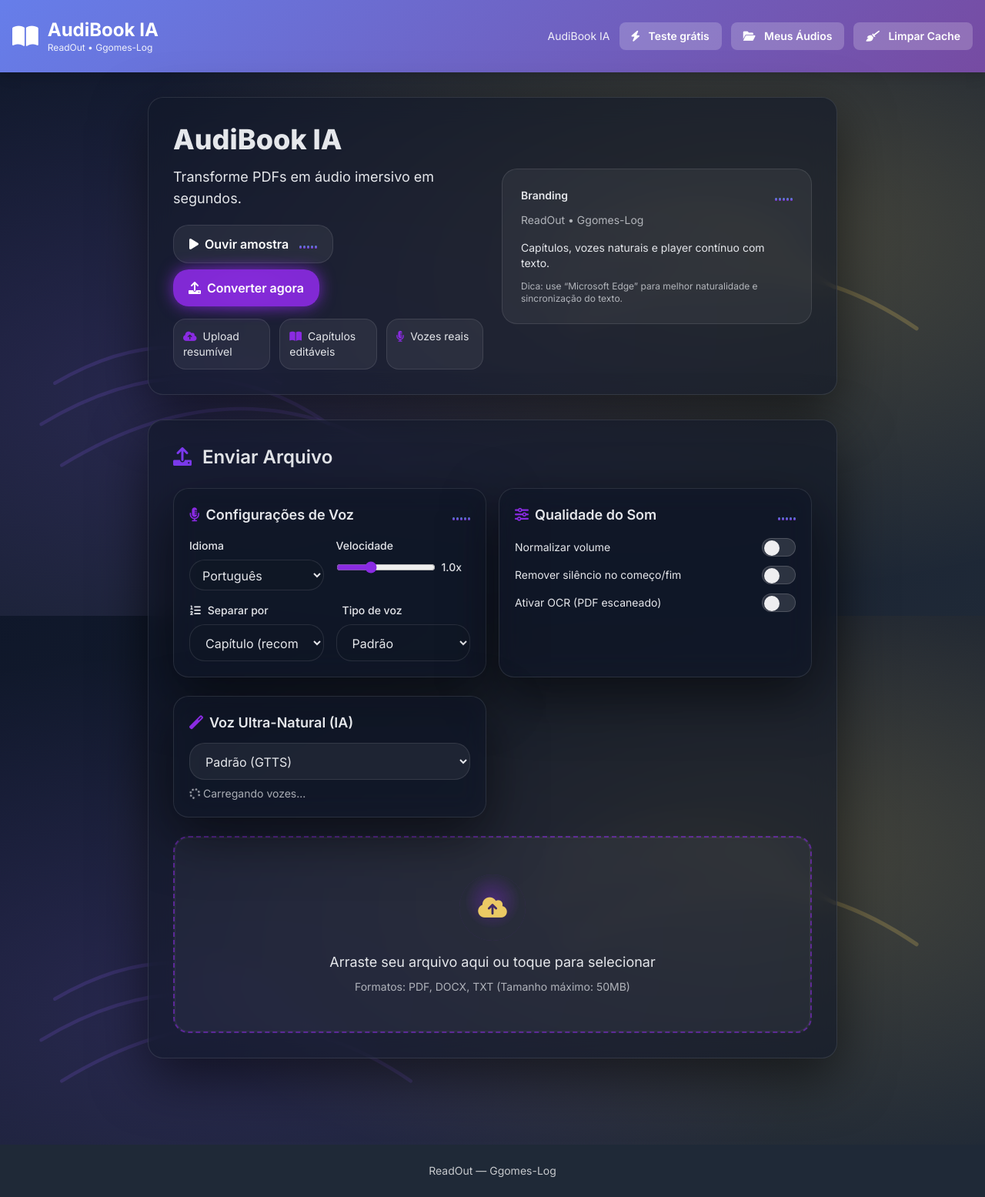
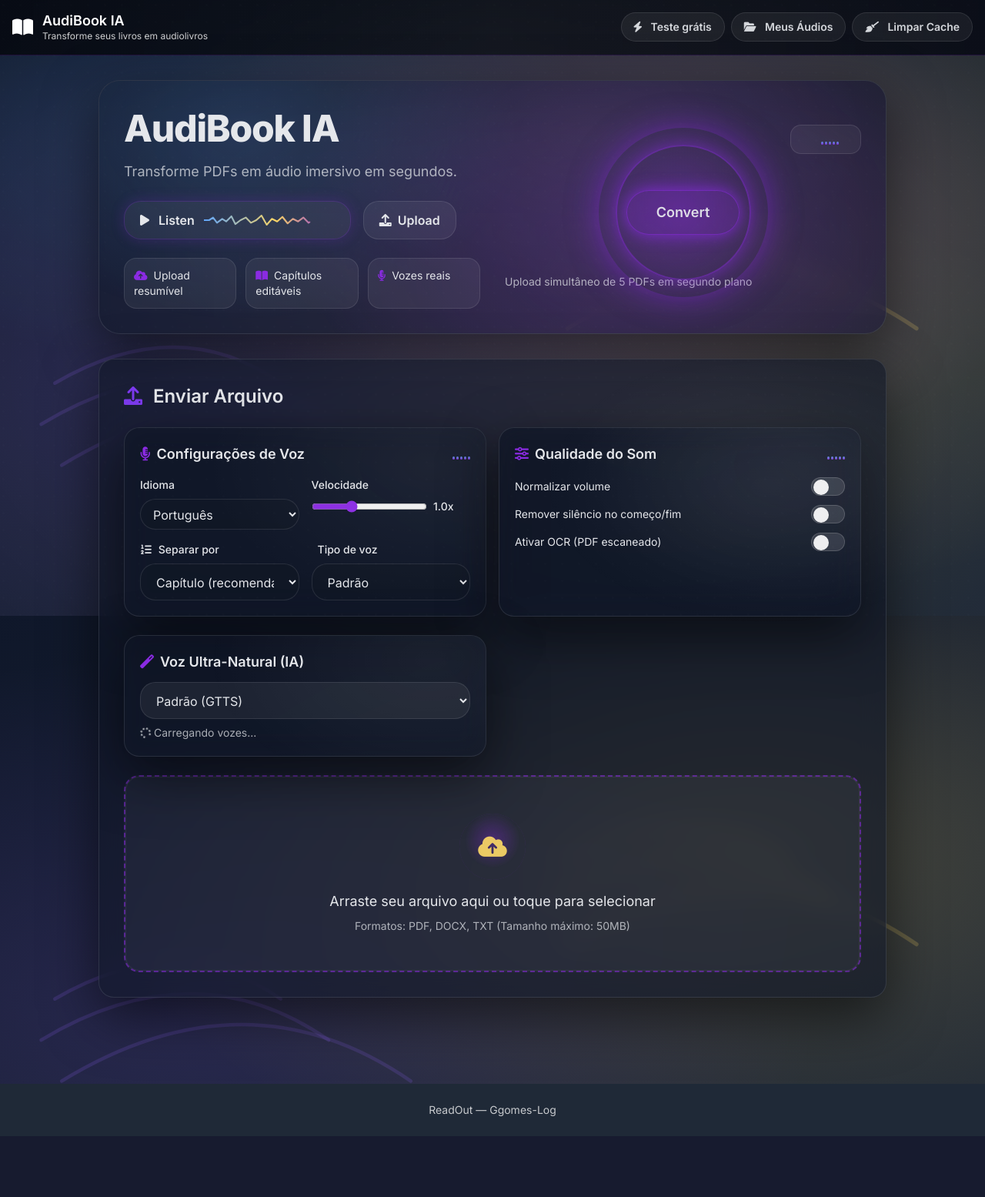
Before and after one commit to gutemberggomes42-sys/PDF, a Flask app: page / in a window 1280 px wide. Shown: the whole page at 77% size. After the commit the page ends 1476 px from the top, so only its background shows below. Run offline with Flask 3, Linux system fonts and the light colour scheme; data that the repository does not hold is empty; some libraries are stand-ins or nearby versions.

Commit message:
UI: aplicar layout Deep Space igual à referência

```diff
--- a/templates/index.html
+++ b/templates/index.html
@@ -29,7 +29,9 @@
             --ro-radius: 20px;
         }
         .gradient-bg {
-            background: linear-gradient(135deg, #667eea 0%, #764ba2 100%);
+            background: linear-gradient(90deg, rgba(7, 10, 18, 0.92) 0%, rgba(13, 17, 23, 0.78) 50%, rgba(9, 12, 22, 0.92) 100%);
+            border-bottom: 1px solid rgba(138, 43, 226, 0.18);
+            backdrop-filter: blur(10px);
         }
         body {
             background-image: url('/static/brand/background.svg');
@@ -39,6 +41,28 @@
             background-color: var(--ro-bg);
             color: var(--ro-text);
             font-family: Inter, ui-sans-serif, system-ui, -apple-system, Segoe UI, Roboto, Helvetica, Arial, "Apple Color Emoji", "Segoe UI Emoji";
+        }
+        body::before {
+            content: '';
+            position: fixed;
+            inset: 0;
+            pointer-events: none;
+            background:
+                radial-gradient(900px 480px at 18% 22%, rgba(96, 165, 250, 0.18), rgba(96, 165, 250, 0) 60%),
+                radial-gradient(900px 540px at 62% 35%, rgba(138, 43, 226, 0.22), rgba(138, 43, 226, 0) 65%),
+                radial-gradient(820px 520px at 70% 76%, rgba(246, 211, 101, 0.10), rgba(246, 211, 101, 0) 70%),
+                radial-gradient(1100px 700px at 45% 60%, rgba(255, 255, 255, 0.05), rgba(255, 255, 255, 0) 70%);
+            mix-blend-mode: screen;
+            opacity: 0.9;
+        }
+        body::after {
+            content: '';
+            position: fixed;
+            inset: 0;
+            pointer-events: none;
+            background:
+                radial-gradient(circle at 20% 30%, rgba(255, 255, 255, 0.07) 0 1px, rgba(255, 255, 255, 0) 2px) 0 0/22px 22px;
+            opacity: 0.18;
         }
         main {
             padding-bottom: 220px;
@@ -270,6 +294,120 @@
         }
         .btn-primary.btn-glow {
             box-shadow: 0 0 20px rgba(138, 43, 226, 0.80);
+        }
+        .ds-nav-btn {
+            background: rgba(255, 255, 255, 0.06);
+            border: 1px solid rgba(255, 255, 255, 0.10);
+            border-radius: var(--ro-radius);
+            color: rgba(229, 231, 235, 0.92);
+        }
+        .ds-nav-btn:hover {
+            background: rgba(255, 255, 255, 0.09);
+        }
+        .ds-panel {
+            position: relative;
+            border-radius: var(--ro-radius) !important;
+            border: 1px solid rgba(138, 43, 226, 0.18) !important;
+            box-shadow: 0 0 15px rgba(138, 43, 226, 0.22), 0 24px 70px rgba(0, 0, 0, 0.45) !important;
+            overflow: hidden;
+        }
+        .ds-panel::after {
+            content: '';
+            position: absolute;
+            inset: 0;
+            pointer-events: none;
+            background: radial-gradient(420px 260px at 85% 20%, rgba(255, 255, 255, 0.06), rgba(255, 255, 255, 0) 70%);
+            opacity: 0.9;
+        }
+        .hero-shell {
+            position: relative;
+            border-radius: 28px;
+            border: 1px solid rgba(138, 43, 226, 0.22);
+            box-shadow: 0 0 24px rgba(138, 43, 226, 0.25), 0 40px 110px rgba(0, 0, 0, 0.55);
+            overflow: hidden;
+        }
+        .hero-shell::before {
+            content: '';
+            position: absolute;
+            inset: 0;
+            background:
+                radial-gradient(600px 420px at 18% 20%, rgba(96, 165, 250, 0.16), rgba(96, 165, 250, 0) 60%),
+                radial-gradient(720px 520px at 70% 55%, rgba(138, 43, 226, 0.24), rgba(138, 43, 226, 0) 65%),
+                radial-gradient(520px 320px at 62% 20%, rgba(255, 255, 255, 0.06), rgba(255, 255, 255, 0) 70%);
+            opacity: 0.95;
+            pointer-events: none;
+        }
+        .hero-actions {
+            display: flex;
+            gap: 16px;
+            align-items: center;
+            flex-wrap: wrap;
+        }
+        .hero-listen {
+            border-radius: 22px;
+            border: 1px solid rgba(138, 43, 226, 0.24);
+            background: rgba(255, 255, 255, 0.05);
+            box-shadow: 0 0 18px rgba(138, 43, 226, 0.22);
+        }
+        .hero-wave {
+            height: 18px;
+            width: 170px;
+            display: inline-block;
+        }
+        .hero-wave polyline {
+            fill: none;
+            stroke-width: 2.5;
+            stroke-linecap: round;
+            stroke-linejoin: round;
+            stroke-dasharray: 220;
+            stroke-dashoffset: 0;
+        }
+        .eq-on .hero-wave polyline {
+            animation: waveMove 1.2s linear infinite;
+        }
+        @keyframes waveMove {
+            0% { stroke-dashoffset: 0; opacity: 0.9; }
+            100% { stroke-dashoffset: -220; opacity: 1; }
+        }
+        .hero-convert-wrap {
+            position: relative;
+            display: grid;
+            place-items: center;
+            min-height: 120px;
+        }
+        .hero-ring {
+            position: absolute;
+            width: 220px;
+            height: 220px;
+            border-radius: 999px;
+            background: radial-gradient(circle at 50% 50%, rgba(138, 43, 226, 0.25), rgba(138, 43, 226, 0) 62%);
+            box-shadow: 0 0 40px rgba(138, 43, 226, 0.55);
+        }
+        .hero-ring::after {
+            content: '';
+            position: absolute;
+            inset: 22px;
+            border-radius: 999px;
+            border: 2px solid rgba(138, 43, 226, 0.45);
+            box-shadow: 0 0 28px rgba(138, 43, 226, 0.6);
+        }
+        .hero-convert {
+            position: relative;
+            padding: 14px 38px;
+            border-radius: 999px;
+            border: 1px solid rgba(138, 43, 226, 0.55);
+            background: rgba(138, 43, 226, 0.18);
+            color: rgba(229, 231, 235, 0.95);
+            box-shadow: 0 0 20px rgba(138, 43, 226, 0.80);
+        }
+        .hero-mini-eq {
+            width: 92px;
+            height: 38px;
+            border-radius: 14px;
+            border: 1px solid rgba(255, 255, 255, 0.10);
+            background: rgba(255, 255, 255, 0.05);
+            display: grid;
+            place-items: center;
         }
         .chip-glass {
             background: rgba(255, 255, 255, 0.06);
@@ -568,36 +706,33 @@
             </div>
         </div>
     </div>
-    <header class="gradient-bg text-white shadow-lg">
-        <div class="container mx-auto px-4 py-6">
-            <div class="flex items-center justify-between">
+    <header class="gradient-bg text-white">
+        <div class="container mx-auto px-4 py-4">
+            <div class="flex items-center justify-between gap-4">
                 <div class="flex items-center space-x-3">
-                    <i class="fas fa-book-open text-3xl"></i>
+                    <i class="fas fa-book-open text-2xl"></i>
                     <div>
-                        <h1 class="text-2xl font-bold leading-tight">AudiBook IA</h1>
-                        <div class="text-xs opacity-90">ReadOut • Ggomes-Log</div>
+                        <h1 class="text-lg font-semibold leading-tight">AudiBook IA</h1>
+                        <div class="text-xs opacity-80">Transforme seus livros em audiolivros</div>
                     </div>
                 </div>
-                <div class="flex items-center space-x-3">
-                    <div class="hidden sm:flex items-center space-x-3">
-                        <span id="userLabel" class="text-sm opacity-90"></span>
-                        <button id="logoutBtn" class="hidden bg-white bg-opacity-20 hover:bg-opacity-30 text-white px-4 py-2 rounded-lg text-sm font-semibold transition">
-                            <i class="fas fa-sign-out-alt mr-2"></i>
-                            Sair
-                        </button>
-                    </div>
-                    <p class="text-sm opacity-90 hidden sm:block">AudiBook IA</p>
-                    <button id="openDemoBtn" class="bg-white bg-opacity-20 hover:bg-opacity-30 text-white px-4 py-2 rounded-lg text-sm font-semibold transition">
+                <div class="flex items-center gap-2">
+                    <span id="userLabel" class="hidden sm:inline text-xs opacity-80"></span>
+                    <button id="openDemoBtn" class="ds-nav-btn px-4 py-2 text-sm font-semibold transition">
                         <i class="fas fa-bolt mr-2"></i>
                         Teste grátis
                     </button>
-                    <button id="openLibraryBtn" class="bg-white bg-opacity-20 hover:bg-opacity-30 text-white px-4 py-2 rounded-lg text-sm font-semibold transition">
+                    <button id="openLibraryBtn" class="ds-nav-btn px-4 py-2 text-sm font-semibold transition">
                         <i class="fas fa-folder-open mr-2"></i>
                         Meus Áudios
                     </button>
-                    <button id="clearCacheBtn" class="bg-white bg-opacity-20 hover:bg-opacity-30 text-white px-4 py-2 rounded-lg text-sm font-semibold transition">
+                    <button id="clearCacheBtn" class="ds-nav-btn px-4 py-2 text-sm font-semibold transition">
                         <i class="fas fa-broom mr-2"></i>
                         Limpar Cache
+                    </button>
+                    <button id="logoutBtn" class="hidden ds-nav-btn px-4 py-2 text-sm font-semibold transition">
+                        <i class="fas fa-sign-out-alt mr-2"></i>
+                        Sair
                     </button>
                 </div>
             </div>
@@ -605,42 +740,60 @@
     </header>
 
     <main class="container mx-auto px-4 py-8">
-        <div class="max-w-4xl mx-auto">
+        <div class="max-w-5xl mx-auto">
             <section class="mb-8">
-                <div class="bg-white rounded-xl shadow-lg p-8">
-                    <div class="grid grid-cols-1 md:grid-cols-2 gap-6 items-center">
-                        <div>
-                            <h2 class="text-4xl font-extrabold leading-tight">AudiBook IA</h2>
-                            <p class="mt-3 text-lg">Transforme PDFs em áudio imersivo em segundos.</p>
-                            <div class="mt-5 flex flex-wrap gap-2">
-                                <button id="heroDemoBtn" class="chip-glass text-white px-5 py-3 font-semibold transition btn-pill">
-                                    <i class="fas fa-play mr-2"></i>Ouvir amostra
-                                    <span class="eq" aria-hidden="true"><span></span><span></span><span></span><span></span><span></span></span>
+                <div class="bg-white shadow-lg p-8 hero-shell">
+                    <div class="relative grid grid-cols-1 lg:grid-cols-2 gap-8 items-center">
+                        <div class="relative">
+                            <h2 class="text-5xl font-extrabold leading-tight tracking-tight">AudiBook IA</h2>
+                            <p class="mt-3 text-lg" style="color: var(--ro-muted);">Transforme PDFs em áudio imersivo em segundos.</p>
+
+                            <div class="mt-6 hero-actions">
+                                <button id="heroDemoBtn" class="hero-listen px-5 py-3 font-semibold transition">
+                                    <span class="inline-flex items-center gap-3">
+                                        <i class="fas fa-play"></i>
+                                        <span>Listen</span>
+                                        <svg class="hero-wave" viewBox="0 0 200 20" aria-hidden="true">
+                                            <defs>
+                                                <linearGradient id="waveGrad" x1="0" x2="1" y1="0" y2="0">
+                                                    <stop offset="0%" stop-color="#60a5fa" />
+                                                    <stop offset="55%" stop-color="#f6d365" />
+                                                    <stop offset="100%" stop-color="#8a2be2" />
+                                                </linearGradient>
+                                            </defs>
+                                            <polyline stroke="url(#waveGrad)" points="0,10 8,10 14,6 20,14 28,8 34,12 42,4 48,16 56,10 64,6 72,14 80,10 88,3 96,17 104,8 112,12 120,5 128,15 136,8 144,12 152,6 160,14 168,9 176,11 184,7 192,13 200,10"></polyline>
+                                        </svg>
+                                    </span>
                                 </button>
-                                <a href="#upload" class="btn-primary text-white px-5 py-3 font-semibold transition btn-pill btn-glow">
-                                    <i class="fas fa-upload mr-2"></i>Converter agora
+                                <a href="#upload" class="chip-glass px-5 py-3 font-semibold transition btn-pill">
+                                    <i class="fas fa-upload mr-2"></i>Upload
                                 </a>
                             </div>
-                            <div class="mt-4 grid grid-cols-1 sm:grid-cols-3 gap-3 text-sm">
+
+                            <div class="mt-6 grid grid-cols-1 sm:grid-cols-3 gap-3 text-sm">
                                 <div class="chip-glass p-3"><i class="fas fa-cloud-upload-alt mr-2" style="color: var(--ro-accent)"></i>Upload resumível</div>
                                 <div class="chip-glass p-3"><i class="fas fa-book-open mr-2" style="color: var(--ro-accent)"></i>Capítulos editáveis</div>
                                 <div class="chip-glass p-3"><i class="fas fa-microphone-alt mr-2" style="color: var(--ro-accent)"></i>Vozes reais</div>
                             </div>
                         </div>
-                        <div class="rounded-xl p-6 border" style="background: rgba(255,255,255,0.05); border-color: var(--ro-border);">
-                            <div class="flex items-center justify-between mb-3">
-                                <div class="text-sm font-semibold">Branding</div>
-                                <div class="eq" aria-hidden="true"><span></span><span></span><span></span><span></span><span></span></div>
+
+                        <div class="relative">
+                            <div class="flex items-center justify-end mb-4">
+                                <div class="hero-mini-eq">
+                                    <span class="eq" aria-hidden="true"><span></span><span></span><span></span><span></span><span></span></span>
+                                </div>
                             </div>
-                            <div class="text-sm" style="color: var(--ro-muted);">ReadOut • Ggomes-Log</div>
-                            <div class="mt-4 text-sm">Capítulos, vozes naturais e player contínuo com texto.</div>
-                            <div class="mt-3 text-xs" style="color: var(--ro-muted);">Dica: use “Microsoft Edge” para melhor naturalidade e sincronização do texto.</div>
+                            <div class="hero-convert-wrap">
+                                <div class="hero-ring" aria-hidden="true"></div>
+                                <a href="#upload" class="hero-convert text-lg font-semibold">Convert</a>
+                            </div>
+                            <div class="mt-5 text-sm" style="color: var(--ro-muted);">Upload simultâneo de 5 PDFs em segundo plano</div>
                         </div>
                     </div>
                 </div>
             </section>
             <!-- Upload Section -->
-            <section id="upload" class="bg-white rounded-xl shadow-lg p-8 mb-8">
+            <section id="upload" class="bg-white rounded-xl shadow-lg p-8 mb-8 ds-panel">
                 <h2 class="text-2xl font-semibold mb-6 text-gray-800">
                     <i class="fas fa-upload mr-2 text-purple-600"></i>
                     Enviar Arquivo
@@ -648,7 +801,7 @@
 
                 <!-- Conversion Options -->
                 <div class="grid grid-cols-1 lg:grid-cols-2 gap-4 mb-6">
-                    <div class="bg-white rounded-xl shadow-lg p-5">
+                    <div class="bg-white rounded-xl shadow-lg p-5 ds-panel">
                         <div class="flex items-center justify-between mb-4">
                             <div class="text-lg font-semibold"><i class="fas fa-microphone-alt mr-2" style="color: var(--ro-accent)"></i>Configurações de Voz</div>
                             <div class="eq" aria-hidden="true"><span></span><span></span><span></span><span></span><span></span></div>
@@ -693,7 +846,7 @@
                         </div>
                     </div>
 
-                    <div class="bg-white rounded-xl shadow-lg p-5">
+                    <div class="bg-white rounded-xl shadow-lg p-5 ds-panel">
                         <div class="flex items-center justify-between mb-4">
                             <div class="text-lg font-semibold"><i class="fas fa-sliders-h mr-2" style="color: var(--ro-accent)"></i>Qualidade do Som</div>
                             <div class="eq" aria-hidden="true"><span></span><span></span><span></span><span></span><span></span></div>
@@ -716,7 +869,7 @@
                 </div>
 
                 <div class="grid grid-cols-1 lg:grid-cols-2 gap-4 mb-6">
-                    <div class="bg-white rounded-xl shadow-lg p-5" id="enhancedVoiceSection">
+                    <div class="bg-white rounded-xl shadow-lg p-5 ds-panel" id="enhancedVoiceSection">
                         <div class="text-lg font-semibold mb-3"><i class="fas fa-magic mr-2" style="color: var(--ro-accent)"></i>Voz Ultra-Natural (IA)</div>
                         <select id="enhancedVoiceSelect" name="enhanced_voice" class="w-full px-4 py-3 border border-purple-300 rounded-lg focus:ring-2 focus:ring-purple-500 focus:border-transparent text-gray-700 bg-purple-50">
                             <option value="default">Padrão (GTTS)</option>
@@ -726,7 +879,7 @@
                         </div>
                     </div>
 
-                    <div class="bg-white rounded-xl shadow-lg p-5 hidden" id="edgeVoiceSection">
+                    <div class="bg-white rounded-xl shadow-lg p-5 ds-panel hidden" id="edgeVoiceSection">
                         <div class="text-lg font-semibold mb-3"><i class="fas fa-user-voice mr-2" style="color: var(--ro-accent)"></i>Voz Real (Microsoft Edge)</div>
                         <select id="ttsEngineSelect" class="w-full px-4 py-3 border border-gray-300 rounded-lg focus:ring-2 focus:ring-purple-500 focus:border-transparent text-gray-700">
                             <option value="gtts">Padrão (Google gTTS)</option>
@@ -739,7 +892,7 @@
                     </div>
                 </div>
 
-                <div class="bg-white rounded-xl shadow-lg p-5 mb-6 hidden" id="offlineVoiceSection">
+                <div class="bg-white rounded-xl shadow-lg p-5 mb-6 ds-panel hidden" id="offlineVoiceSection">
                     <div class="text-lg font-semibold mb-3"><i class="fas fa-desktop mr-2" style="color: var(--ro-accent)"></i>Modo Offline (Windows SAPI)</div>
                     <div class="flex items-center justify-between border border-gray-200 rounded-lg px-4 py-3" style="background: rgba(255,255,255,0.05);">
                         <div class="text-sm">Usar vozes instaladas no Windows</div>
@@ -783,7 +936,7 @@
             </section>
 
             <!-- Progress Section -->
-            <section id="progressSection" class="hidden bg-white rounded-xl shadow-lg p-8 mb-8">
+            <section id="progressSection" class="hidden bg-white rounded-xl shadow-lg p-8 mb-8 ds-panel">
                 <h2 class="text-2xl font-semibold mb-6 text-gray-800">
                     <i class="fas fa-cog mr-2 text-purple-600 processing"></i>
                     Processando...
@@ -827,7 +980,7 @@
             </section>
 
             <!-- Results Section -->
-            <section id="resultsSection" class="hidden bg-white rounded-xl shadow-lg p-8">
+            <section id="resultsSection" class="hidden bg-white rounded-xl shadow-lg p-8 ds-panel">
                 <h2 class="text-2xl font-semibold mb-6 text-gray-800">
                     <i class="fas fa-check-circle mr-2 text-green-600"></i>
                     Conversão Concluída!
@@ -929,7 +1082,7 @@
             </section>
 
             <!-- Error Section -->
-            <section id="errorSection" class="hidden bg-white rounded-xl shadow-lg p-8">
+            <section id="errorSection" class="hidden bg-white rounded-xl shadow-lg p-8 ds-panel">
                 <div class="text-center">
                     <i class="fas fa-exclamation-triangle text-6xl text-red-500 mb-4"></i>
                     <h2 class="text-2xl font-semibold mb-4 text-gray-800">Ocorreu um Erro</h2>
@@ -943,7 +1096,7 @@
         </div>
     </main>
 
-    <div id="immersiveBar" class="hidden fixed left-4 right-4 bottom-4 z-40">
+    <div id="immersiveBar" class="hidden fixed left-4 right-4 bottom-4 z-40 ds-panel">
         <div class="bg-white rounded-xl shadow-lg p-4" style="border-radius: var(--ro-radius);">
             <div class="grid grid-cols-1 lg:grid-cols-4 gap-4 items-stretch">
                 <div class="lg:col-span-3">
```
Also changed, not shown: 2 other files.
